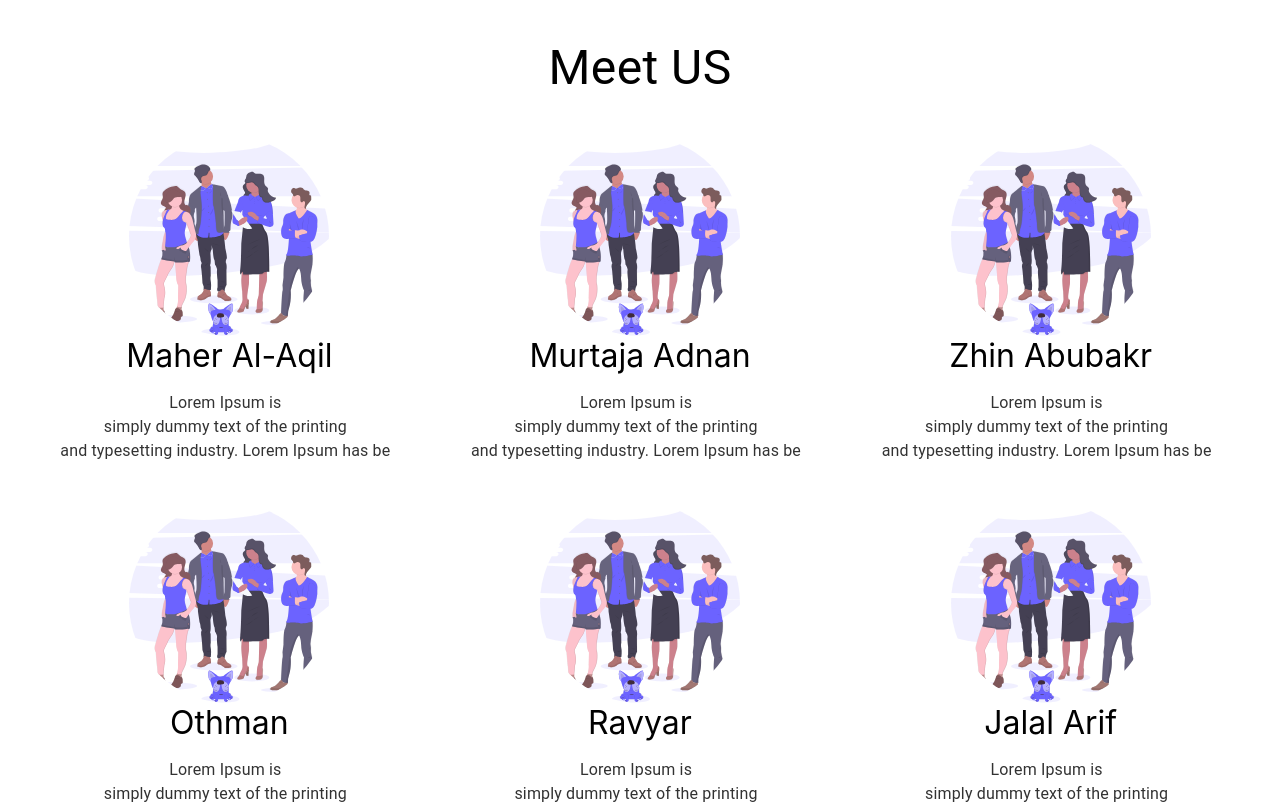
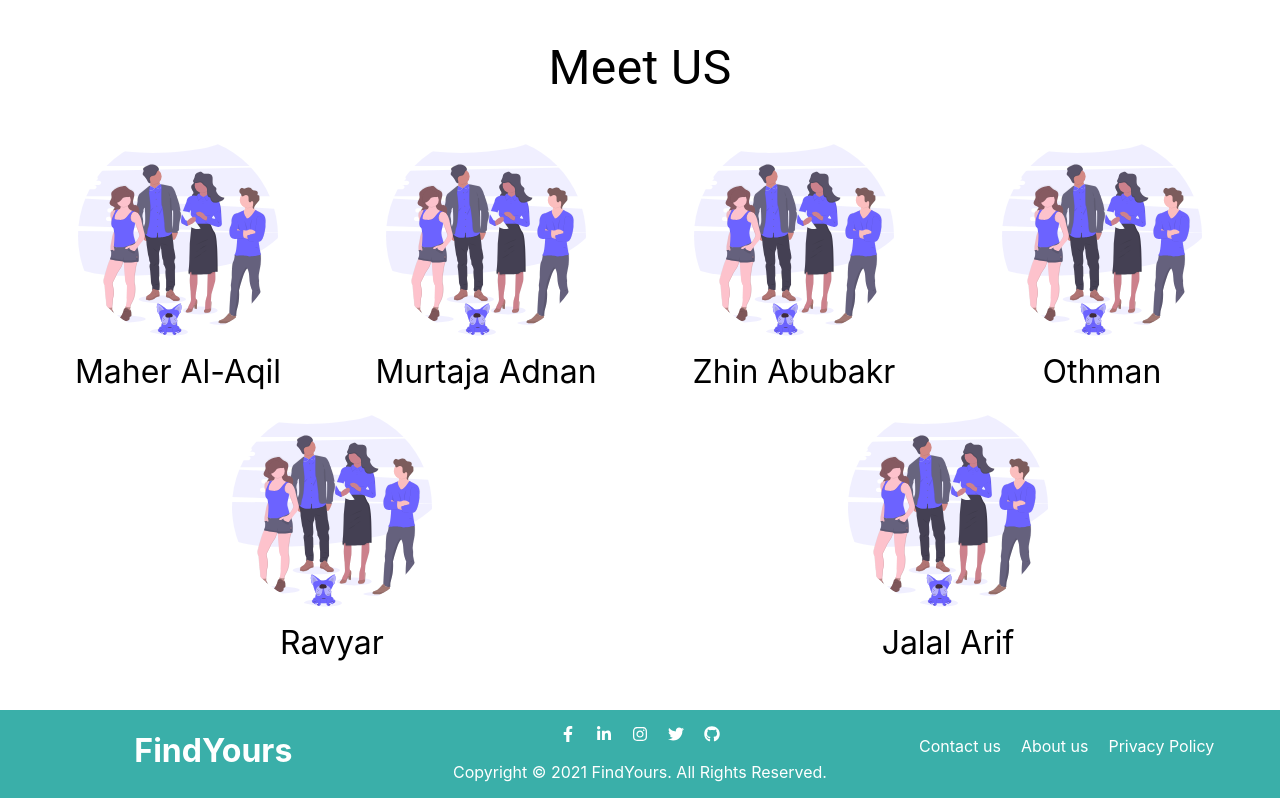
Before and after one commit to ZhinAbubakr/find_yours, a React (Create React App) app: page /about in a window 1280 px wide. Shown: the part 1520-2324 px from the top of the page. Built offline with nearby package versions, Linux system fonts and the light colour scheme.

Commit message:
Feat: translate the about us page

```diff
--- a/src/Translation/ar.json
+++ b/src/Translation/ar.json
@@ -55,5 +55,18 @@
         "privacypolicy": "الخصوصية",
         "about": "عنا",
         "contact": "اتصل بنا"
+    },
+    "aboutUs": {
+      "about": "عن الفريق",
+      "offer": "ما الذي نقدمه",
+      "lost": "نحن نساعدك في العثور على اشيائك الضائعة",
+      "found": "اذا وجدت شياءا وتريد ارجاعه الى صاحبه الاصلي",
+      "meet": "التقي بنا",
+      "maher": "ماهر العقيل",
+      "murtaja": "مرتجى عدنان",
+      "zhin": "شين ابوبكر",
+      "othman": "عثمان",
+      "ravyar": "رافيار",
+      "jalal": "جلال عارف"
     }
 }
--- a/src/Translation/en.json
+++ b/src/Translation/en.json
@@ -54,5 +54,18 @@
         "privacypolicy": "Privacy Policy",
         "about": "About us",
         "contact": "Contact us"
+    },
+    "aboutUs": {
+      "about": "ABOUT US",
+      "offer": "What we Give you",
+      "lost": " we can help you to find your lost things",
+      "found": " If you found something and you want to get it back to the right owner",
+      "meet": "Meet US",
+      "maher": "Maher Al-Aqil",
+      "murtaja": "Murtaja Adnan",
+      "zhin": "Zhin Abubakr",
+      "othman": "Othman",
+      "ravyar": "Ravyar",
+      "jalal": "Jalal Arif"
     }
 }
--- a/src/components/AboutUs/AboutUs.jsx
+++ b/src/components/AboutUs/AboutUs.jsx
@@ -1,103 +1,74 @@
-import React from "react"
-import useStyles from "./AboutUsStyle.jsx"
-import { Grid, Container, Typography, Box, Avatar } from "@material-ui/core"
+import React from 'react'
+import useStyles from './AboutUsStyle.jsx'
+import { Grid, Container, Typography, Box, Avatar } from '@material-ui/core'
+import { useTranslation } from 'react-i18next'
+import team from '../../images/team.svg'
+import feedback from '../../images/undraw_design_feedback_dexe.svg'
+import search from '../../images/undraw_Web_search_re_efla.svg'
 
-import team from "../../images/team.svg"
-import feedback from "../../images/undraw_design_feedback_dexe.svg"
-import search from "../../images/undraw_Web_search_re_efla.svg"
-
-const names = [
-	"Maher Al-Aqil",
-	"Murtaja Adnan",
-	"Zhin Abubakr",
-	"Othman",
-	"Ravyar",
-	"Jalal Arif"
-]
+const names = ['maher', 'murtaja', 'zhin', 'othman', 'ravyar', 'jalal']
 export default function AboutUs() {
+  const { t } = useTranslation()
   const classes = useStyles()
   return (
     <Container>
       <Box mt={12} mb={6}>
-				<Grid container direction="row" justify="center" alignItems="center">
+        <Grid container direction='row' justify='center' alignItems='center'>
           <Grid item xs={6}>
-						<Typography className={classes.fontTitleSize}>ABOUT US</Typography>
+            <Typography className={classes.fontTitleSize}>{t('aboutUs.about')}</Typography>
           </Grid>
           <Grid item xs={6}>
-						<object width="100%" data={team} type="image/svg+xml" />
+            <object width='100%' data={team} type='image/svg+xml' />
           </Grid>
         </Grid>
-				<Grid container justify="center" item xs={12}>
+        <Grid container justify='center' item xs={12}>
           <span>
             <Typography className={`${classes.fontTitleSize} ${classes.giveP}`}>
-							What we Give you
+              {t('aboutUs.offer')}
             </Typography>
           </span>
         </Grid>
 
-				<Grid container direction="row" justify="center" alignItems="center">
-					<Grid item xs={7} align="right">
+        <Grid container direction='row' justify='center' alignItems='center'>
+          <Grid item xs={7} align='right'>
             <Box pr={4}>
-							<Typography className={classes.txtFontSize}>
-								we can help you to find your lost things
-							</Typography>
+              <Typography className={classes.txtFontSize}>{t('aboutUs.lost')}</Typography>
             </Box>
           </Grid>
           <Grid item xs={5}>
             <Box>
-							<object width="90%" data={search} type="image/svg+xml" />
+              <object width='90%' data={search} type='image/svg+xml' />
             </Box>
           </Grid>
         </Grid>
 
-				<Grid container direction="row" justify="center" alignItems="center">
+        <Grid container direction='row' justify='center' alignItems='center'>
           <Grid item xs={6}>
             <Box>
-							<object width="90%" data={feedback} type="image/svg+xml" />
+              <object width='90%' data={feedback} type='image/svg+xml' />
             </Box>
           </Grid>
           <Grid item xs={6}>
             <Box>
-							<Typography className={classes.txtFontSize}>
-								If you found something and you want to get it back to the right
-								owner
-							</Typography>
+              <Typography className={classes.txtFontSize}>{t('aboutUs.found')}</Typography>
             </Box>
           </Grid>
         </Grid>
       </Box>
-			<Grid align="center" container direction="row" justify="center">
-				<Typography className={classes.fontTitleSize}>Meet US</Typography>
+      <Grid align='center' container direction='row' justify='center'>
+        <Typography className={classes.fontTitleSize}>{t('aboutUs.meet')}</Typography>
       </Grid>
 
       <Box mb={4} mt={4}>
-				<Grid
-					container
-					direction="row"
-					justify="space-around"
-					alignItems="center">
+        <Grid container direction='row' justify='space-around' alignItems='center'>
           {names.map((name, i) => (
-						<Grid
-							key={i}
-							container
-							item
-							lg={4}
-							sm={6}
-							xs={12}
-							direction="column">
-							<Grid align="center" item>
+            <Grid key={i} container item lg={3} md={4} sm={6} xs={12} direction='column'>
+              <Grid align='center' item>
                 <Avatar src={team} className={classes.avatar} />
               </Grid>
-							<Grid align="center" item className={classes.nameFont}>
-								{name}
-							</Grid>
-
-							<Grid align="center" item>
-								<Box pb={5} pt={2} pr={1}>
-									<Typography className={classes.avatarFont}>
-										Lorem Ipsum is <br /> simply dummy text of the printing
-										<br /> and typesetting industry. Lorem Ipsum has be
-									</Typography>
+              <Grid align='center' item className={classes.nameFont}>
+                <Box px={2} py={2}>
+                  {t(`aboutUs.${name}`)}
                 </Box>
               </Grid>
             </Grid>
```
Lines whose indentation alone changed are shown as unchanged.
